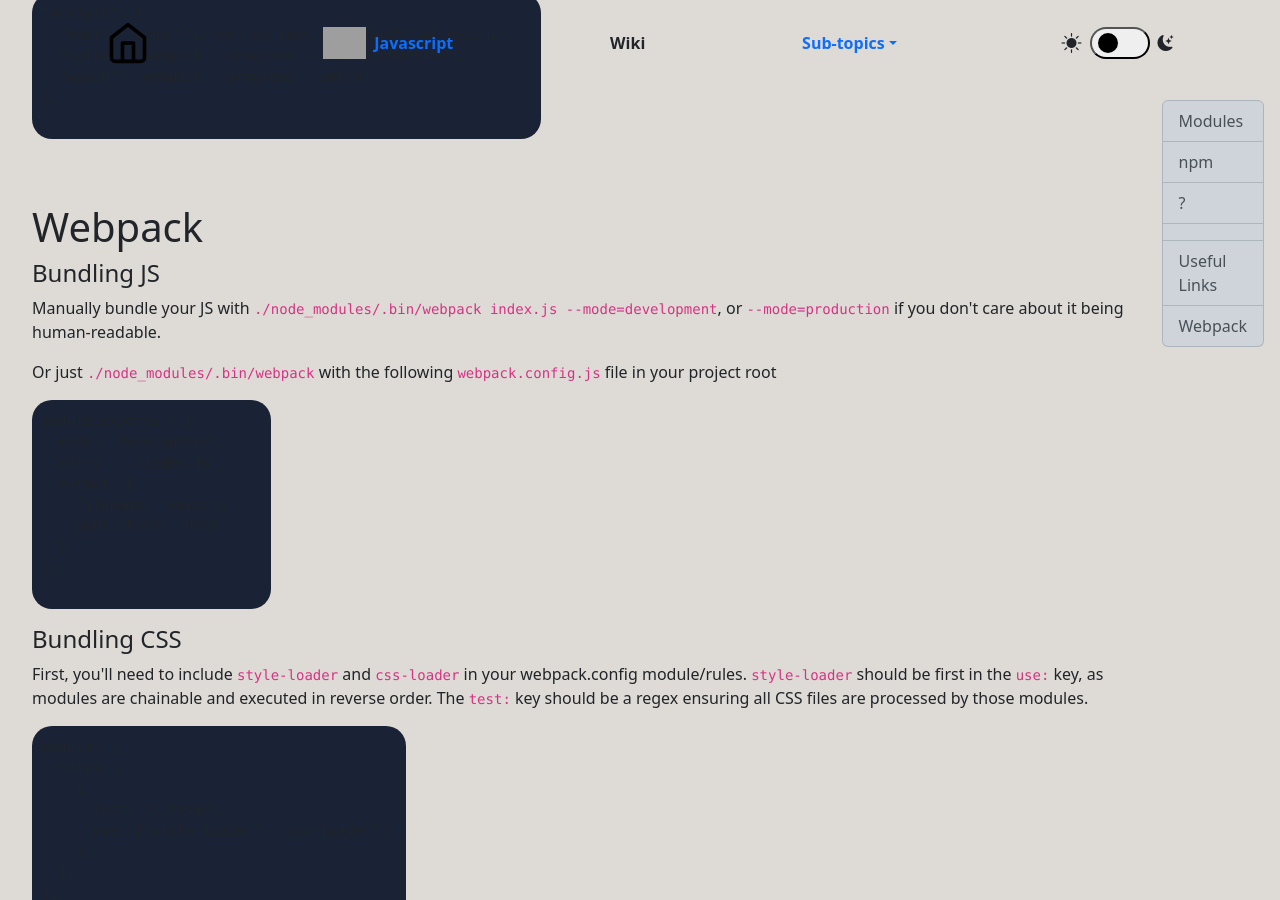
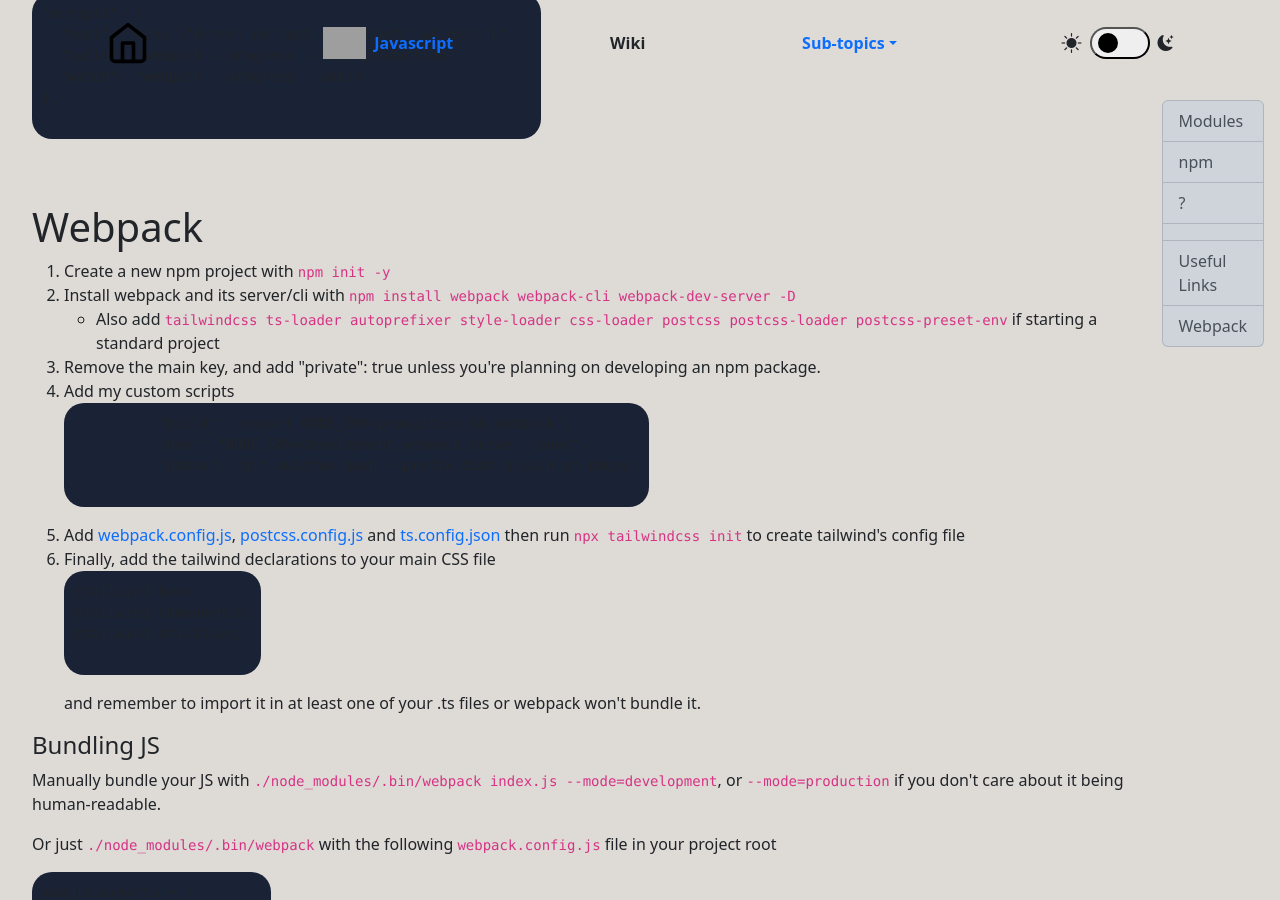
Before and after one commit to Brett-Tanner/Brett-Tanner.github.io, a Jekyll site: the page built from _javascript/es6_modules.html, in a window 1280 px wide and 900 px high, scrolled down 1946 px. Built offline with Jekyll 4.4.1, drawn with Linux system fonts in a browser that asks for light colours; grey boxes are pictures that could not be loaded.

Commit message:
Add summary of webpack setup with TS/Tailwind

```diff
--- a/_javascript/es6_modules.html
+++ b/_javascript/es6_modules.html
@@ -176,6 +176,64 @@
 
   <article>
     <h1 id="webpack">Webpack</h1>
+
+    <ol>
+      <li>Create a new npm project with <code>npm init -y</code></li>
+      <li>
+        Install webpack and its server/cli with
+        <code>npm install webpack webpack-cli webpack-dev-server -D</code>
+        <ul>
+          <li>
+            Also add
+            <code
+              >tailwindcss ts-loader autoprefixer style-loader css-loader
+              postcss postcss-loader postcss-preset-env</code
+            >
+            if starting a standard project
+          </li>
+        </ul>
+      </li>
+      <li>
+        Remove the main key, and add "private": true unless you're planning on
+        developing an npm package.
+      </li>
+      <li>
+        Add my custom scripts
+        <pre>
+          "build": "export NODE_ENV=production && webpack",
+          "dev": "NODE_ENV=development webpack serve --open",
+          "pages": "git subtree push --prefix dist origin gh-pages"
+        </pre>
+      </li>
+      <li>
+        Add
+        <a
+          href="https://github.com/Brett-Tanner/odin-restaurant-page/blob/main/webpack.config.js"
+          >webpack.config.js</a
+        >,
+        <a
+          href="https://github.com/Brett-Tanner/odin-restaurant-page/blob/main/postcss.config.js"
+          >postcss.config.js</a
+        >
+        and
+        <a
+          href="https://github.com/Brett-Tanner/odin-restaurant-page/blob/main/tsconfig.json"
+          >ts.config.json</a
+        >
+        then run <code>npx tailwindcss init</code> to create tailwind's config
+        file
+      </li>
+      <li>
+        Finally, add the tailwind declarations to your main CSS file
+        <pre>
+@tailwind base;
+@tailwind components;
+@tailwind utilities;
+        </pre>
+        and remember to import it in at least one of your .ts files or webpack
+        won't bundle it.
+      </li>
+    </ol>
 
     <h4>Bundling JS</h4>
 
```
